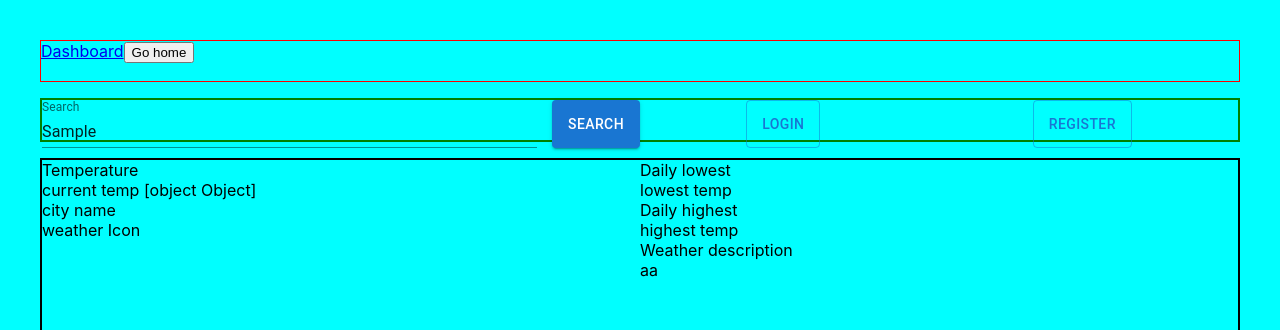
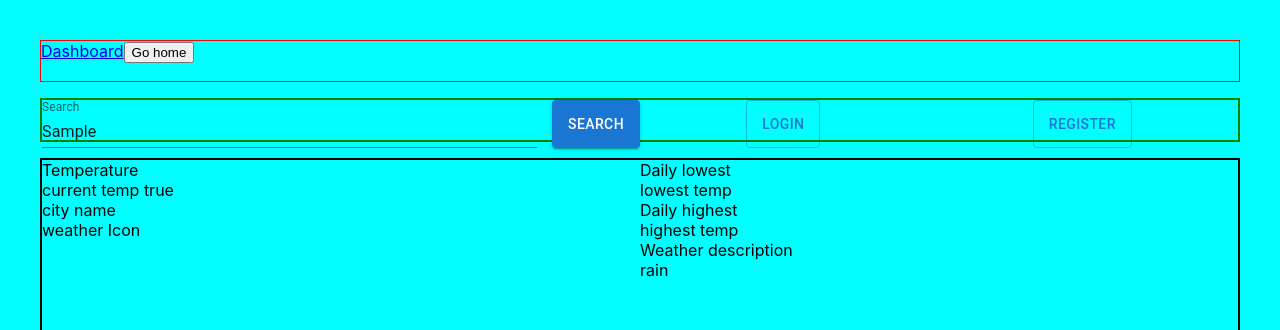
Before and after one commit to GoranAviani/react_apollo_client_3_cache, a React (Create React App) app: page / in a window 1280 px wide. Both pictures are taken after typing "Sample" into the empty fields and a click on the button "SEARCH". Shown: the top 330 px of the page. Built offline with nearby package versions, Linux system fonts and the light colour scheme.

Commit message:
react-weather

```diff
--- a/src/ components/SearchedCity/SearchedCity.js
+++ b/src/ components/SearchedCity/SearchedCity.js
@@ -11,7 +11,7 @@ const SearchedCity = ({searchedCityDetails}) => {
 
                 <div className="currentTemperature">
                     <div className="currentTemperatureTitle">Temperature</div>
-                    <div className="currentTemperatureNumber">current temp {searchedCityDetails.toString()}</div>
+                    <div className="currentTemperatureNumber">current temp {searchedCityDetails.status.toString()}</div>
                 </div>
                 <div className="citsearchedCityInfoName">
                     city name
@@ -33,7 +33,7 @@ const SearchedCity = ({searchedCityDetails}) => {
                 <div>
 
 <div className="weatherDescriptionTitle">Weather description</div>
-                    <div className="weatherDescriptionText">aa</div>
+                    <div className="weatherDescriptionText">{searchedCityDetails.weatherNow.toString()}</div>
 
 
                 </div>
```
